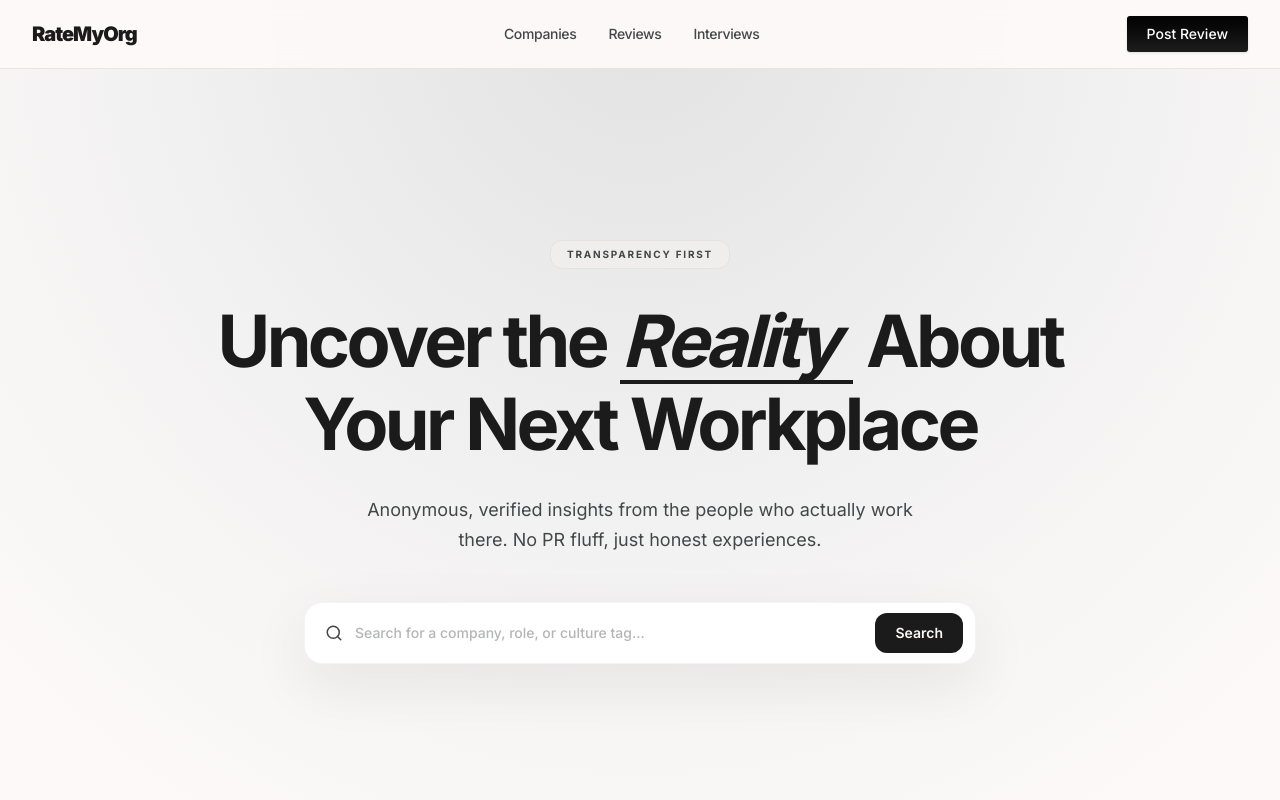
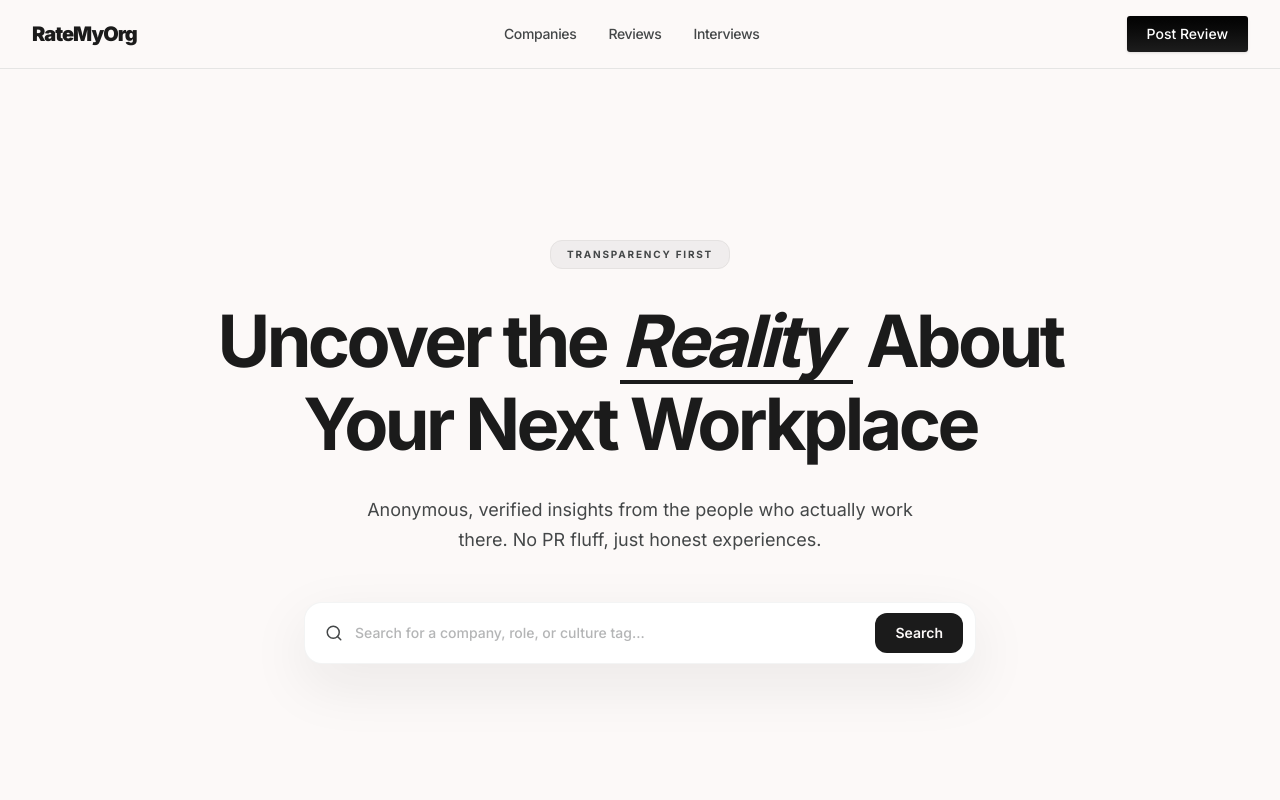
Before and after one commit to sanjay-deoram/rate-my-org, a Next.js app: page / in a window 1280 px wide. Shown: the top 800 px of the page. Built offline with nearby package versions, Linux system fonts and the light colour scheme.

Commit message:
fix: homepage backgroud aligns with the rest

```diff
--- a/app/page.tsx
+++ b/app/page.tsx
@@ -9,13 +9,7 @@ export default function HomePage() {
   return (
     <>
       <Nav />
-      <main
-        className="min-h-screen pt-20"
-        style={{
-          background:
-            "radial-gradient(ellipse 100% 50% at 50% 0%, #e2e2e2 0%, #f3f2f2 40%, #fcf9f8 70%)",
-        }}
-      >
+      <main className="bg-background min-h-screen pt-20">
         {/* Hero */}
         <section className="relative flex flex-col items-center px-8 py-24 text-center md:px-12 md:py-40">
           {/* Pill badge */}
--- a/components/companies-directory.tsx
+++ b/components/companies-directory.tsx
@@ -11,10 +11,10 @@ function CompanyCard({ company }: { company: CompanySuggestion }) {
   return (
     <Link
       href={`/orgs/${company.slug}`}
-      className="group relative flex items-center gap-5 overflow-hidden rounded-xl px-6 py-5"
+      className="group relative isolate flex items-center gap-5 overflow-hidden rounded-xl px-6 py-5"
     >
       {/* Primary wipe background */}
-      <div className="bg-primary absolute inset-0 origin-left scale-x-0 transition-transform duration-300 ease-out group-hover:scale-x-100" />
+      <div className="bg-primary absolute inset-0 origin-left scale-x-0 rounded-xl transition-transform duration-300 ease-out group-hover:scale-x-100" />
 
       <div className="relative shrink-0">
         {company.logoUrl ? (
```
